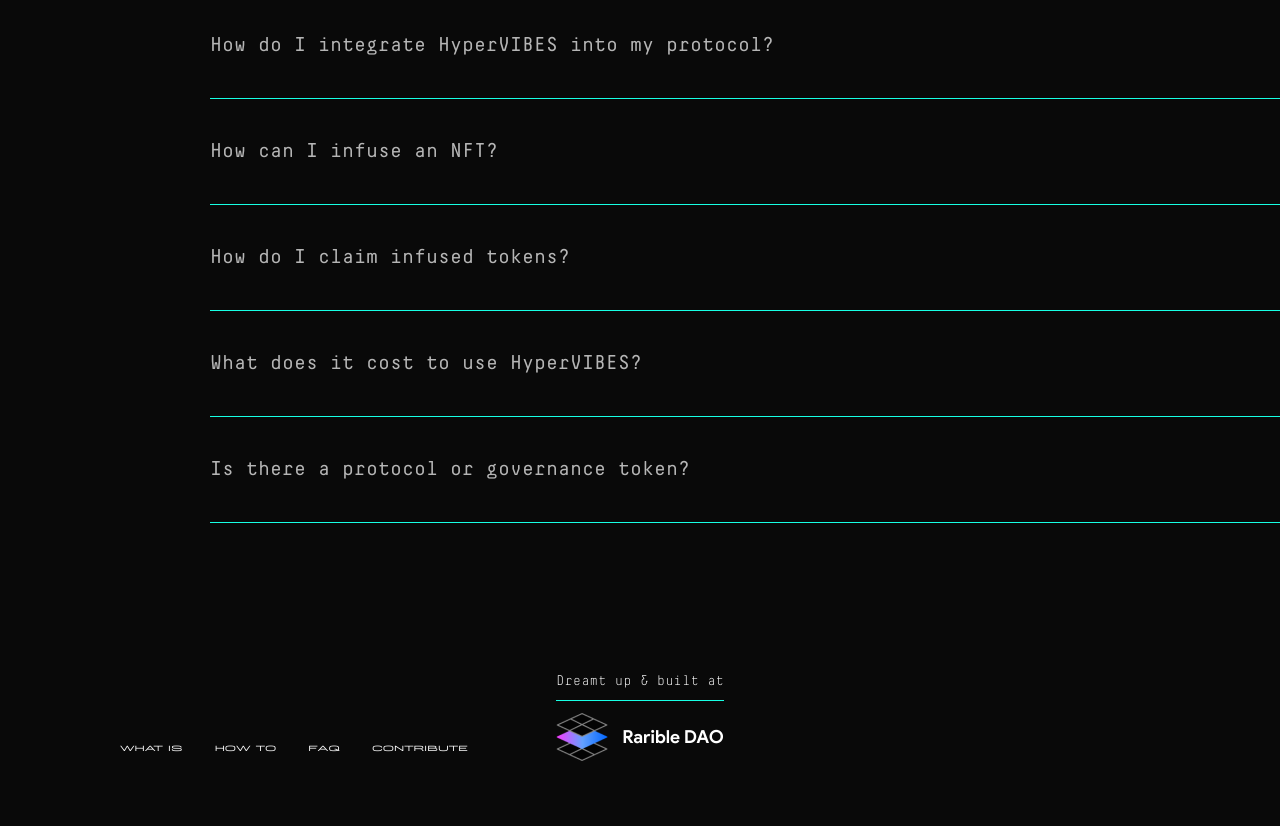
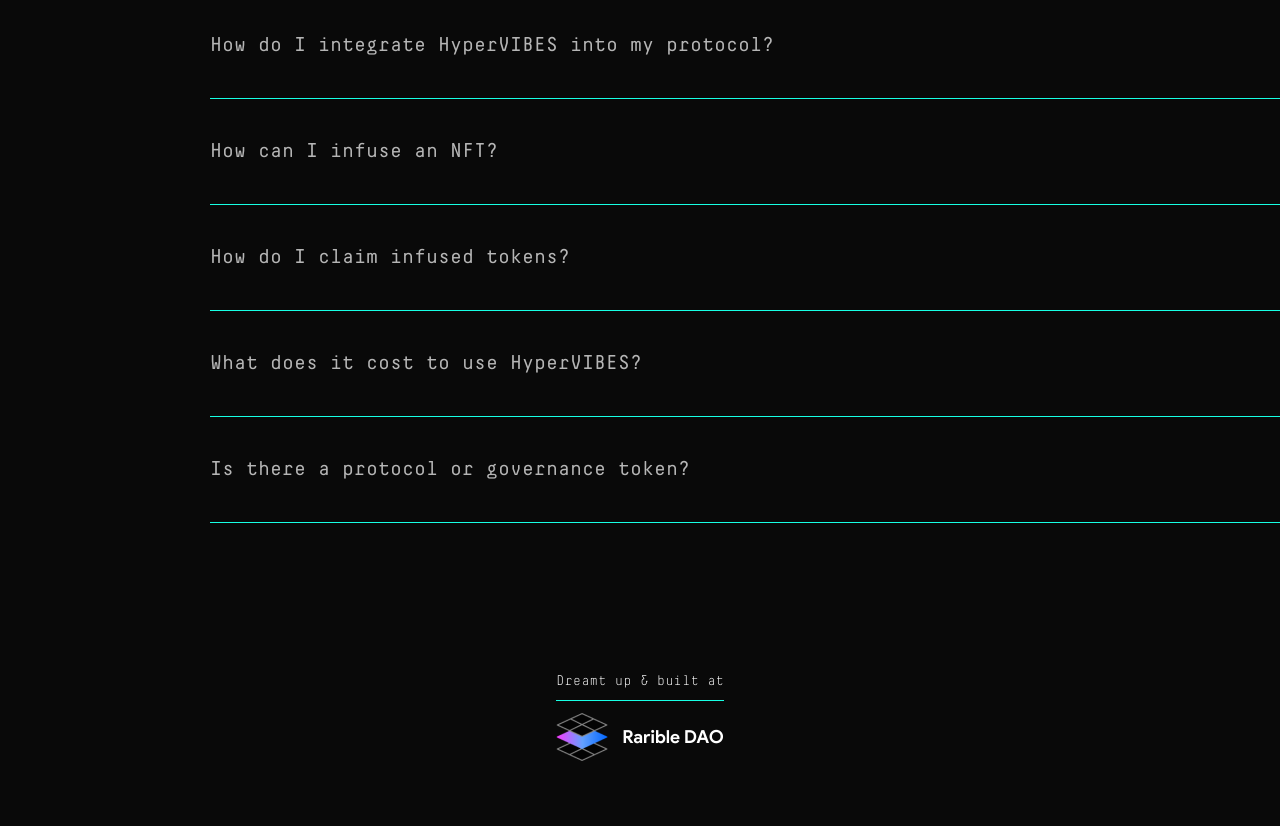
Before and after one commit to R-Group-Devs/hypervibes-marketing-site, a Gatsby site: page / in a window 1280 px wide. Shown: the part 2964-3790 px from the top of the page. Built offline with nearby package versions, Linux system fonts and the light colour scheme; Gatsby itself is replaced by a stand-in of ours.

Commit message:
remove footer nav

```diff
--- a/src/components/Footer.tsx
+++ b/src/components/Footer.tsx
@@ -33,7 +33,6 @@ const RaribleDaoLogo = styled.img`
 
 export const Footer = () => (
   <Container id="contribute">
-    <Nav position="bottom" />
     <BuiltAt>
       <BuiltAtDescription>Dreamt up & built at</BuiltAtDescription>
 
```
